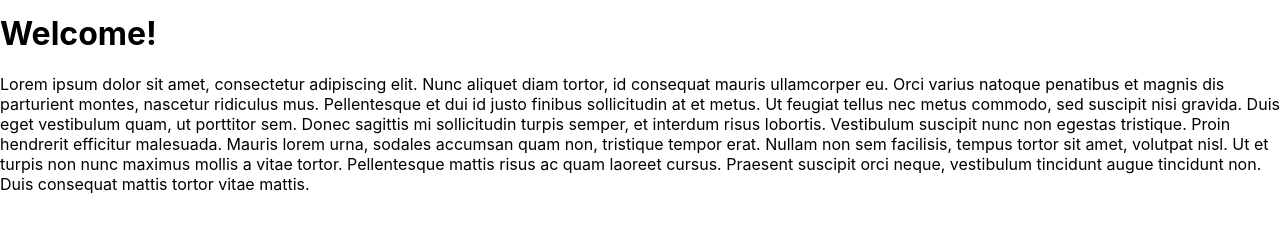
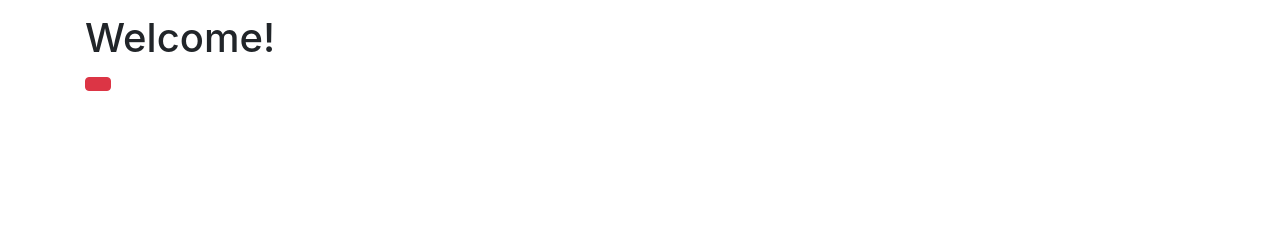
Before and after one commit to anthonyloredo5/ezlife, a React (Create React App) app in the folder client/: page / in a window 1280 px wide. Shown: the part 516-748 px from the top of the page. Built offline with nearby package versions, Linux system fonts and the light colour scheme.

Commit message:
created popover and modal components for start of tutorial that can be reused anywhere

```diff
--- a/client/package.json
+++ b/client/package.json
@@ -12,6 +12,7 @@
     "react-dom": "^17.0.1",
     "react-router-dom": "^5.2.0",
     "react-scripts": "4.0.3",
+    "reactstrap": "^8.9.0",
     "web-vitals": "^1.0.1"
   },
   "scripts": {
--- a/client/src/App.js
+++ b/client/src/App.js
@@ -3,6 +3,7 @@ import { BrowserRouter as Router, Route } from "react-router-dom";
 //import './App.css';
 import Wrapper from "./components/Wrapper";
 import Homepage from './Pages/Homepage';
+import Home from "./Pages/Home";
 
 function App() {
   return (
@@ -10,6 +11,7 @@ function App() {
       <div>
         <Wrapper>
           <Route exact path="/" component={Homepage} />
+          <Route exact path="/home" component={Home} />
         </Wrapper>
       </div>
     </Router>
--- a/client/src/Pages/Homepage.js
+++ b/client/src/Pages/Homepage.js
@@ -4,6 +4,10 @@ import Container from "../components/Container";
 import Row from "../components/Row";
 import Col from "../components/Col";
 import background from "../images/background1.jpg"
+import ModalStart from "../components/modal";
+
+
+
 
 function Homepage() {
   return (
@@ -22,19 +26,8 @@ function Homepage() {
         </Row>
         <Row>
           <Col size="md-12">
-            <p>
-              Lorem ipsum dolor sit amet, consectetur adipiscing elit. Nunc aliquet diam tortor, id
-              consequat mauris ullamcorper eu. Orci varius natoque penatibus et magnis dis
-              parturient montes, nascetur ridiculus mus. Pellentesque et dui id justo finibus
-              sollicitudin at et metus. Ut feugiat tellus nec metus commodo, sed suscipit nisi
-              gravida. Duis eget vestibulum quam, ut porttitor sem. Donec sagittis mi sollicitudin
-              turpis semper, et interdum risus lobortis. Vestibulum suscipit nunc non egestas
-              tristique. Proin hendrerit efficitur malesuada. Mauris lorem urna, sodales accumsan
-              quam non, tristique tempor erat. Nullam non sem facilisis, tempus tortor sit amet,
-              volutpat nisl. Ut et turpis non nunc maximus mollis a vitae tortor. Pellentesque
-              mattis risus ac quam laoreet cursus. Praesent suscipit orci neque, vestibulum
-              tincidunt augue tincidunt non. Duis consequat mattis tortor vitae mattis.
-            </p>
+
+          <ModalStart />
 
           </Col>
         </Row>
--- /dev/null
+++ b/client/src/components/Popovers.js
@@ -0,0 +1,23 @@
+/* eslint react/no-multi-comp: 0, react/prop-types: 0 */
+import React, { useState } from 'react';
+import { Button, Popover, PopoverHeader, PopoverBody } from 'reactstrap';
+
+const Pops = () => {
+  const [popoverOpen, setPopoverOpen] = useState(false);
+
+  const toggle = () => setPopoverOpen(!popoverOpen);
+
+  return (
+    <div>
+      <Button id="Popover1" type="button">
+        Launch Me!
+      </Button>
+      <Popover placement="bottom" isOpen={popoverOpen} target="Popover1" toggle={toggle}>
+        <PopoverHeader>Popover Title</PopoverHeader>
+        <PopoverBody>Are you sure?</PopoverBody>
+      </Popover>
+    </div>
+  );
+}
+
+export default Pops;
--- /dev/null
+++ b/client/src/components/modal.js
@@ -0,0 +1,32 @@
+import React, { useState } from 'react';
+import { Button, Modal, ModalHeader, ModalBody, ModalFooter } from 'reactstrap';
+// import Pops from "../components/Popovers";
+
+const ModalStart = (props) => {
+  const {
+    buttonLabel,
+    className
+  } = props;
+
+  const [modal, setModal] = useState(false);
+
+  const toggle = () => setModal(!modal);
+
+  return (
+    <div>
+      <Button color="danger" onClick={toggle}>{buttonLabel}</Button>
+      <Modal isOpen={modal} toggle={toggle} className={className}>
+        <ModalHeader toggle={toggle}>Modal title</ModalHeader>
+        <ModalBody>
+
+        </ModalBody>
+        <ModalFooter>
+          <Button color="primary" onClick={toggle}>Select</Button>{' '}
+
+        </ModalFooter>
+      </Modal>
+    </div>
+  );
+}
+
+export default ModalStart;
--- a/client/src/index.js
+++ b/client/src/index.js
@@ -2,6 +2,7 @@ import React from 'react';
 import ReactDOM from 'react-dom';
 import './index.css';
 import App from './App';
+import 'bootstrap/dist/css/bootstrap.min.css';
 import reportWebVitals from './reportWebVitals';
 
 ReactDOM.render(
```
Also changed, not shown: 1 other file (tests, documents, lock files or other folders).
